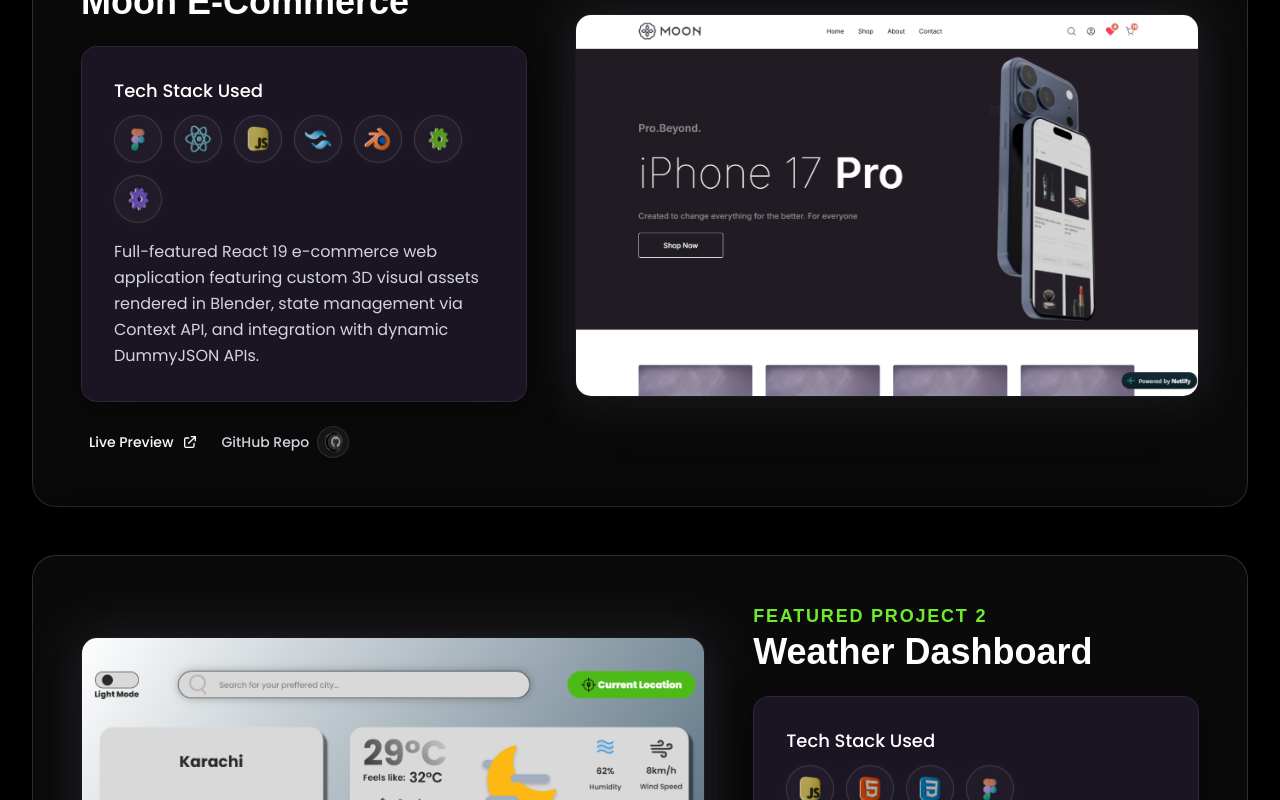
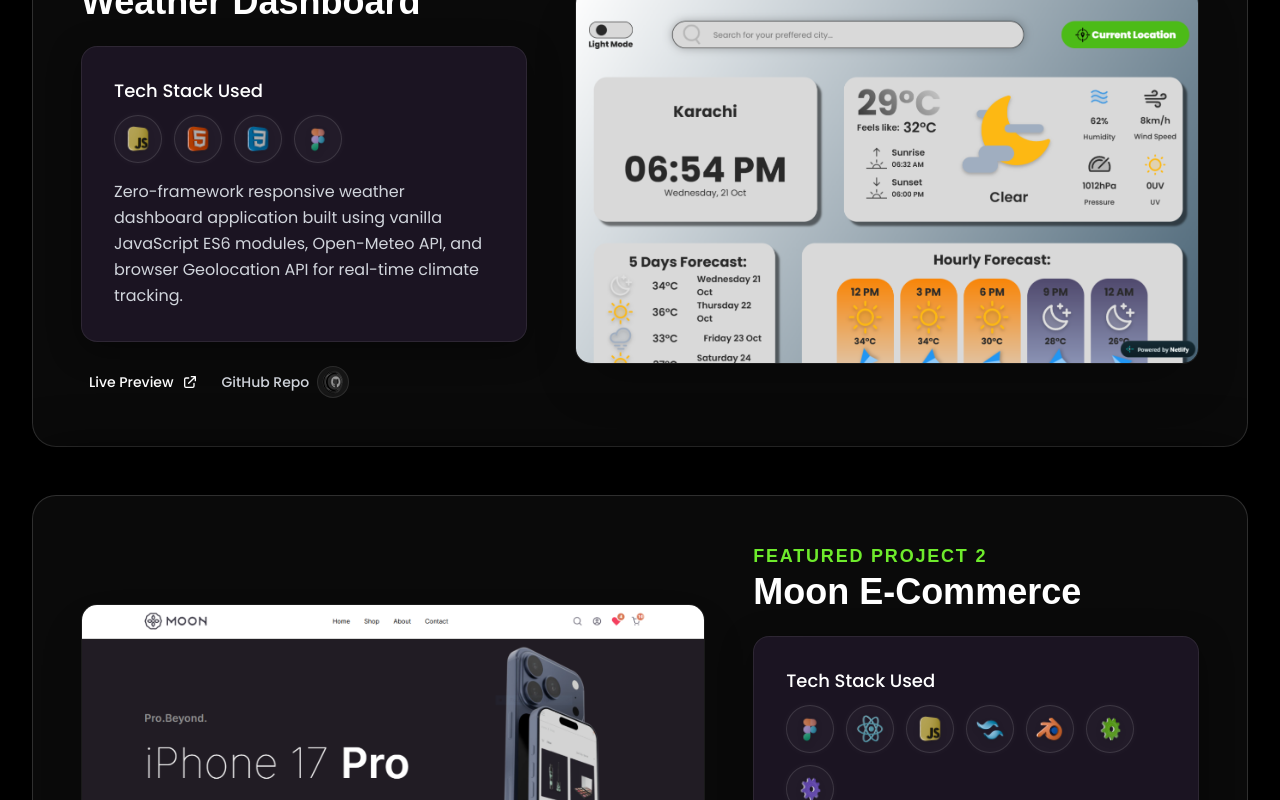
Before and after one commit to owaiskhanfrontend/Portfolio-Web, a React (Vite) app: page / in a window 1280 px wide. Shown: the part 3260-4060 px from the top of the page. Built offline with nearby package versions, Linux system fonts and the light colour scheme; a web font is replaced by a local one.

Commit message:
refactor: finalized Projects section order, clickable live previews, and sticky card UI

```diff
--- a/src/Components/Projects/Projects.jsx
+++ b/src/Components/Projects/Projects.jsx
@@ -65,6 +65,22 @@ function Projects() {
   const projectsList = [
     {
       id: 1,
+      title: "Weather Dashboard",
+      tagline: "Featured Project",
+      description:
+        "Zero-framework responsive weather dashboard application built using vanilla JavaScript ES6 modules, Open-Meteo API, and browser Geolocation API for real-time climate tracking.",
+      techStack: [
+        { name: "JavaScript", img: JSblender, color: "#F7DF1E" },
+        { name: "HTML5", img: htmlblender, color: "#E34F26" },
+        { name: "CSS3", img: cssblender, color: "#33a9dc" },
+        { name: "Figma", img: figmaicon, color: "#F24E1E" },
+      ],
+      image: pcui2,
+      liveUrl: "https://owaiskhan-weather-dashboard.netlify.app",
+      githubUrl: "https://github.com/owaiskhanfrontend/Weather-Dashboard",
+    },
+    {
+      id: 2,
       title: "Moon E-Commerce",
       tagline: "Featured Project",
       description:
@@ -83,22 +99,6 @@ function Projects() {
       githubUrl: "https://github.com/owaiskhanfrontend/Moon-E-Commerce",
     },
     {
-      id: 2,
-      title: "Weather Dashboard",
-      tagline: "Featured Project",
-      description:
-        "Zero-framework responsive weather dashboard application built using vanilla JavaScript ES6 modules, Open-Meteo API, and browser Geolocation API for real-time climate tracking.",
-      techStack: [
-        { name: "JavaScript", img: JSblender, color: "#F7DF1E" },
-        { name: "HTML5", img: htmlblender, color: "#E34F26" },
-        { name: "CSS3", img: cssblender, color: "#33a9dc" },
-        { name: "Figma", img: figmaicon, color: "#F24E1E" },
-      ],
-      image: pcui2,
-      liveUrl: "https://owaiskhan-weather-dashboard.netlify.app",
-      githubUrl: "https://github.com/owaiskhanfrontend/Weather-Dashboard",
-    },
-    {
       id: 3,
       title: "Portfolio Web",
       tagline: "Featured Project",
@@ -111,8 +111,7 @@ function Projects() {
         { name: "Figma", img: figmaicon, color: "#F24E1E" },
       ],
       image: pcui3,
-      liveUrl: "https://owaiskhanfrontend.netlify.app",
-      githubUrl: "https://github.com/owaiskhanfrontend/Portfolio",
+      githubUrl: "https://github.com/owaiskhanfrontend/Portfolio-Web",
     },
   ];
 
@@ -129,8 +128,6 @@ function Projects() {
               Real Proof of <span className="text-[#6eeb2c] [text-shadow:0_0_15px_#6eeb2ca6]">Skill</span>.
             </h2>
           </div>
-
-
 
           <div
             ref={containerRef}
--- a/src/Components/Projects/StickyProjectCard.jsx
+++ b/src/Components/Projects/StickyProjectCard.jsx
@@ -4,9 +4,19 @@ function StickyProjectCard({ project, index, hoveredTechIndex, setHoveredTechInd
   const isEven = index % 2 === 1;
   const stickyOffsets = ["top-20", "top-32", "top-44"];
 
+  const imageContent = (
+    <div className="relative border border-white/10 rounded-2xl overflow-hidden shadow-2xl w-full bg-black">
+      <img
+        src={project.image}
+        alt={project.title}
+        className="w-full h-auto object-contain transform group-hover:scale-[1.02] transition duration-500 ease-out"
+      />
+    </div>
+  );
+
   return (
     <div
-      className={`sticky ${stickyOffsets[index] || "top-44"} w-full transition-all duration-300 `}
+      className={`sticky ${stickyOffsets[index] || "top-44"} w-full transition-all duration-300`}
       style={{ zIndex: index + 1 }}
     >
       <div className={`w-full bg-[#0a0a0a] backdrop-blur-2xl border border-white/15 rounded-3xl p-6 md:p-12 shadow-[0_-30px_60px_rgba(0,0,0,0.95)] flex flex-col lg:flex-row items-center justify-between gap-8 lg:gap-12 ${isEven ? "lg:flex-row-reverse" : ""}`}>
@@ -60,6 +70,7 @@ function StickyProjectCard({ project, index, hoveredTechIndex, setHoveredTechInd
           </div>
 
           <div className="flex items-center gap-6 mt-6 pl-2">
+            {project.liveUrl && (
               <a
                 href={project.liveUrl}
                 target="_blank"
@@ -71,6 +82,7 @@ function StickyProjectCard({ project, index, hoveredTechIndex, setHoveredTechInd
                   <path strokeLinecap="round" strokeLinejoin="round" strokeWidth="2" d="M10 6H6a2 2 0 00-2 2v10a2 2 0 002 2h10a2 2 0 002-2v-4M14 4h6m0 0v6m0-6L10 14" />
                 </svg>
               </a>
+            )}
 
             <a
               href={project.githubUrl}
@@ -87,14 +99,20 @@ function StickyProjectCard({ project, index, hoveredTechIndex, setHoveredTechInd
         </div>
 
         <div className="w-full lg:w-7/12 relative group">
-          <div className="absolute -inset-1 bg-gradient-to-r from-[#3a3845]/100 to-[#3a3845]/100 rounded-2xl blur-xl opacity-50 group-hover:opacity-100 transition duration-500"></div>
-          <div className="relative border border-white/10 rounded-2xl overflow-hidden shadow-2xl w-full bg-black">
-            <img
-              src={project.image}
-              alt={project.title}
-              className="w-full h-auto object-contain transform group-hover:scale-[1.02] transition duration-500 ease-out"
-            />
-          </div>
+          <div className="absolute rounded-2xl blur-xl opacity-50 group-hover:opacity-100 transition duration-500"></div>
+          {project.liveUrl ? (
+            <a
+              href={project.liveUrl}
+              target="_blank"
+              rel="noreferrer"
+              className="block cursor-pointer"
+              title="Click to view Live Preview"
+            >
+              {imageContent}
+            </a>
+          ) : (
+            imageContent
+          )}
         </div>
 
       </div>
```
Also changed, not shown: src/assets/skill assets/Circle_bg.png (deleted). Lines whose indentation alone changed are shown as unchanged.
